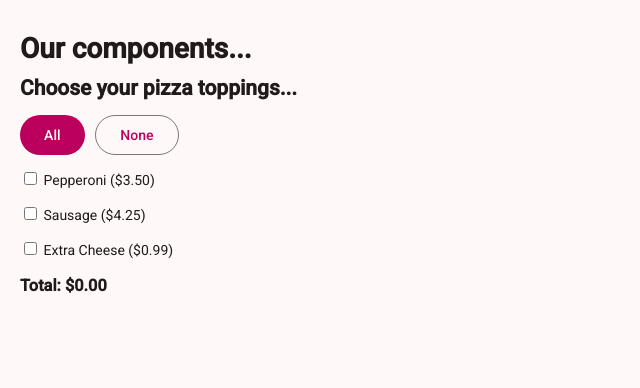
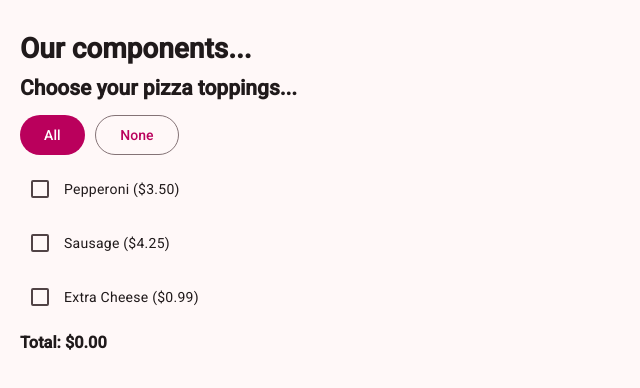
Before and after one commit to 2026-fall-jsf/angular-components, an Angular app: page / in a window 1280 px wide. Shown: the top 388 px of the page, without its empty margins (0-640 px from the left). Built offline with nearby package versions, Linux system fonts and the light colour scheme.

Commit message:
checkboxes groovy...

```diff
--- a/src/app/pizza-toppings/pizza-toppings.html
+++ b/src/app/pizza-toppings/pizza-toppings.html
@@ -16,14 +16,12 @@
 </button>
 @for (topping of availablePizzaToppings(); track topping) {
     <p>
-        <label>
-            <input
-                type="checkbox"
-                [checked]="topping.checked"
-                (change)="toggleTopping(topping)"
-            />
+        <mat-checkbox
+            [checked]="topping.checked"
+            (change)="toggleTopping(topping)"
+        >
             {{ topping.name }} ({{ topping.price | currency }})
-        </label>
+        </mat-checkbox>
     </p>
 }
 
--- a/src/app/pizza-toppings/pizza-toppings.ts
+++ b/src/app/pizza-toppings/pizza-toppings.ts
@@ -2,11 +2,13 @@
 import { PizzaService, PizzaTopping } from '../pizza.service';
 import { CurrencyPipe } from '@angular/common';
 import { MatButtonModule } from '@angular/material/button';
+import { MatCheckboxModule } from '@angular/material/checkbox';
 
 @Component({
   imports: [
     CurrencyPipe,
     MatButtonModule,
+    MatCheckboxModule,
   ],
   selector: 'app-pizza-toppings',
   styleUrl: './pizza-toppings.css',
```
